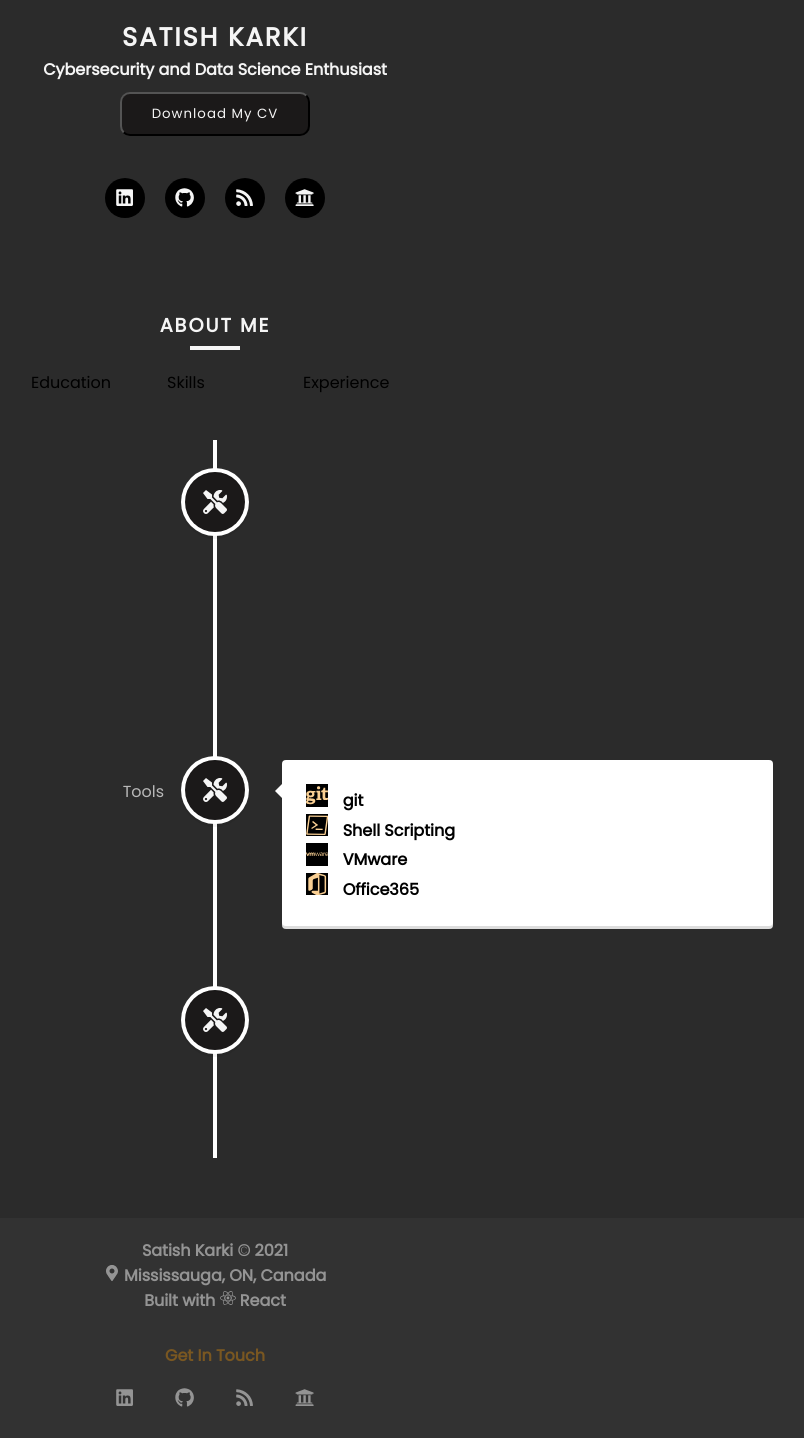
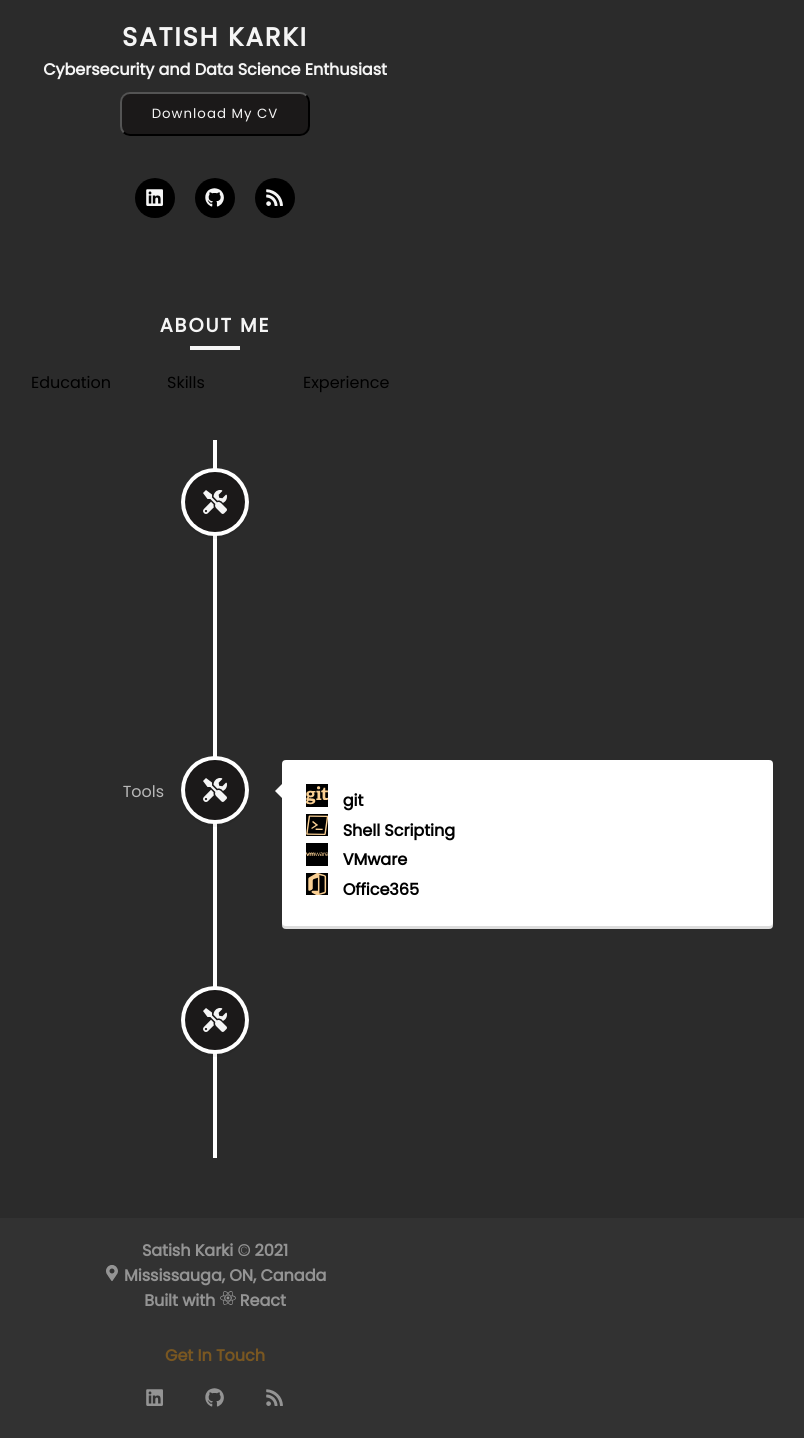
Before and after one commit to satishkarki/blog, a React (Create React App) app: page / in a window 1280 px wide. Shown: the part 509-1947 px from the top of the page, without its empty margins (425-1229 px from the left). Built offline with nearby package versions, Linux system fonts and the light colour scheme; some icons are missing; a web font is replaced by a local one.

Commit message:
Add Links to all the button and a tags, next step is to create a tag filter

```diff
--- a/src/components/Button.js
+++ b/src/components/Button.js
@@ -1,16 +1,16 @@
 import React from "react";
-var cv=require('../components/CV/Resume.pdf');
+function CVDownload(){
+  const pdfview = (url) => {
+    const newWindow = window.open(url, '_blank', 'noopener,noreferrer')
+    if (newWindow) newWindow.opener = null
+  }
+  return(
+      <button className="btn"
+          type="btn"
+          onClick={() => pdfview('https://drive.google.com/file/d/17ll0j0j9QN-RYMFyfeKZkOd1bmeae98b/view?usp=sharing')}
+      > Download My CV</button>
+  );
+}
 
-function CVDownload(){
 
-    return(
-        <button className="btn"
-            type="btn"
-            onClick={(e)=>{
-                e.preventDefault();
-                window.location.href={cv}
-            }}
-        > Download My CV</button>
-    );
-}
 export default CVDownload;
--- a/src/components/Footer.js
+++ b/src/components/Footer.js
@@ -1,6 +1,5 @@
 import "../style/Footer.css"
 import {sociallinks} from "../components/socialmedia";
-import { Link } from "react-router-dom";
 import * as Fa from "react-icons/fa";
 function Footer(){
     let d= new Date();
@@ -10,9 +9,9 @@ function Footer(){
     const SocialLink=sociallinks.map((sociallink)=>
 
     <li key={sociallink.id}>
-      <Link to={sociallink.path} >
-          {sociallink.icon}
-      </Link>
+       <a href={sociallink.path} target="_blank" rel="noreferrer" >
+            {sociallink.icon}
+        </a>
       </li>
   );
     return(
--- a/src/components/socialmedia.js
+++ b/src/components/socialmedia.js
@@ -1,29 +1,29 @@
 import React from "react";
-import {FaLinkedin, FaGithub, FaRss,FaUniversity} from "react-icons/fa";
+import {FaLinkedin, FaGithub, FaRss} from "react-icons/fa";
 export const sociallinks=[
     {
         id:7,
         name:"LinkedIn",
-        path:"/",
+        path:"https://www.linkedin.com/in/satishkarki/",
         icon:<FaLinkedin/>
     },
     {
         id:8,
         name:"Github",
-        path:"/about",
+        path:"https://github.com/satishkarki",
         icon:<FaGithub/>
     },
     {
         id:9,
         name:"Blog",
-        path:"/project",
+        path:"https://satishkarki.github.io/",
         icon:<FaRss/>
     },
-    {
-        id:10,
-        name:"UNProject",
-        path:"/blog",
-        icon:<FaUniversity/>
-    },
+    // {
+    //     id:10,
+    //     name:"UNProject",
+    //     path:"/blog",
+    //     icon:<FaUniversity/>
+    // },
 
 ];
--- a/src/pages/Contact.js
+++ b/src/pages/Contact.js
@@ -3,16 +3,15 @@ import FormSignup from "../components/FormSignup"
 import "../style/Contact.css"
 import * as Fa from "react-icons/fa";
 import {sociallinks} from "../components/socialmedia";
-import { Link } from "react-router-dom";
 import Footer  from "../components/Footer";
 
 function Contact() {
   const SocialLink=sociallinks.map((sociallink)=>
 
   <li key={sociallink.id}>
-    <Link to={sociallink.path} >
-        {sociallink.icon}
-    </Link>
+     <a href={sociallink.path} target="_blank" rel="noreferrer">
+            {sociallink.icon}
+      </a>
     </li>
 );
   return (
--- a/src/pages/HomeIntro.js
+++ b/src/pages/HomeIntro.js
@@ -1,6 +1,6 @@
 import React from "react";
 import profile from "../image/avatar.png"
-import { Link } from "react-router-dom";
+// import { Link } from "react-router-dom";
 import ScrollInfo from "../components/ScrollInfo";
 
 import {sociallinks} from "../components/socialmedia";
@@ -8,14 +8,15 @@ import {sociallinks} from "../components/socialmedia";
 import "../style/HomeIntro.css"
 import Button from "../components/Button";
 
+
 function HomeIntro() {
 
   const SocialLink=sociallinks.map((sociallink)=>
 
   <li key={sociallink.id}>
-    <Link to={sociallink.path} >
+    <a href={sociallink.path} target="_blank" rel="noreferrer">
         {sociallink.icon}
-    </Link>
+    </a>
     </li>
 );
 
```
